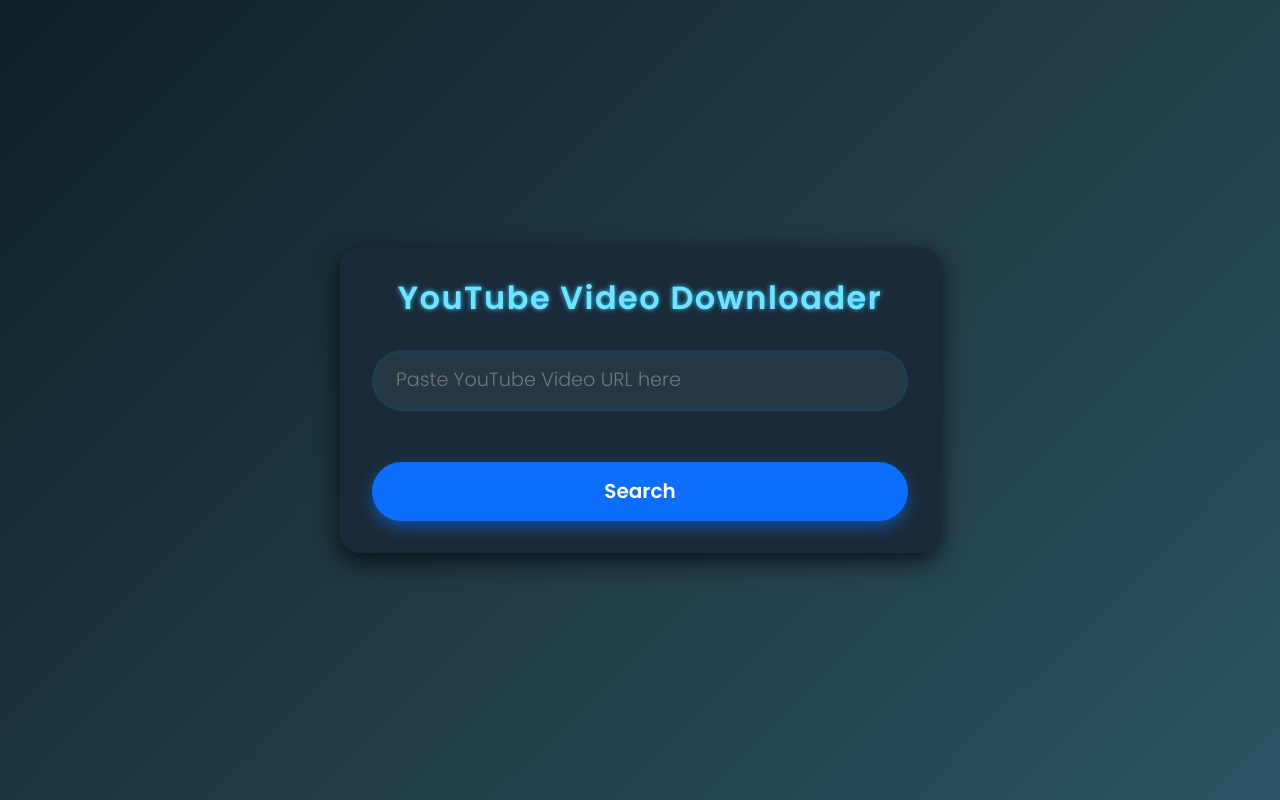
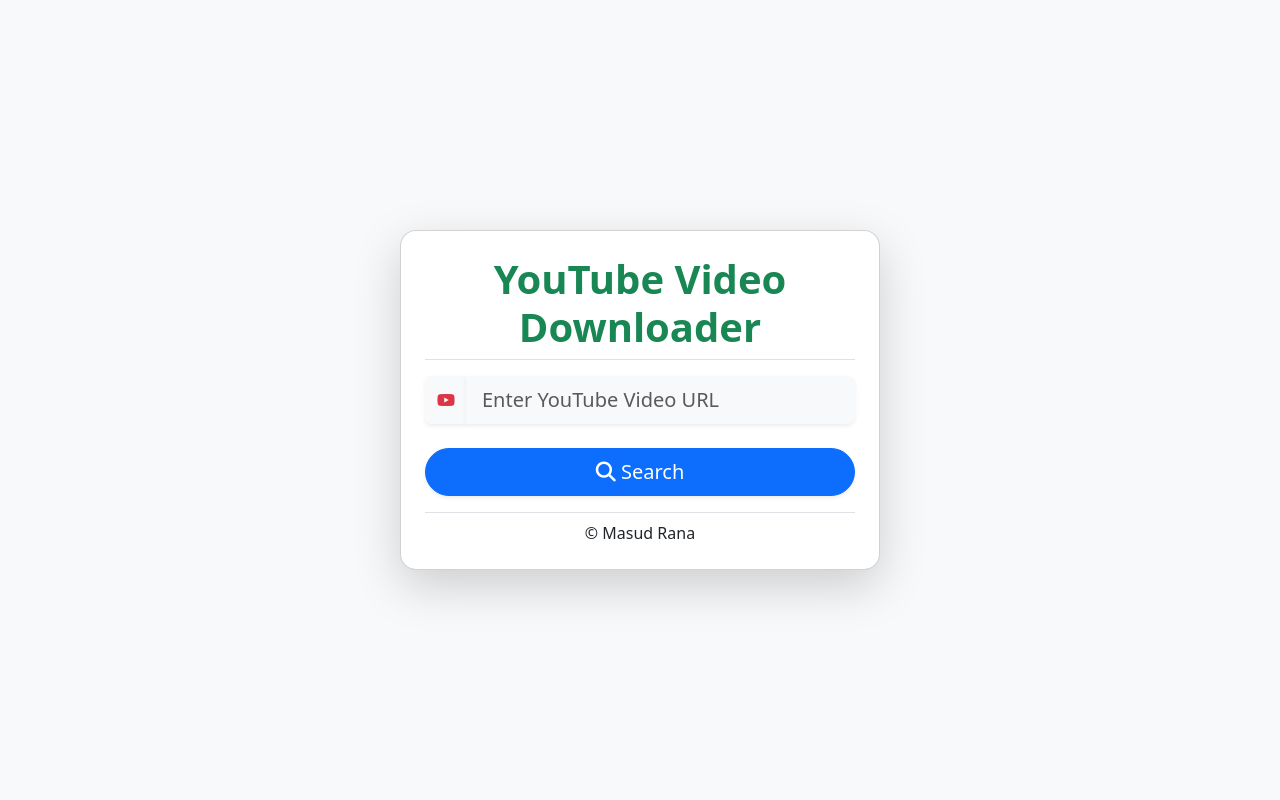
Before and after one commit to mr-masudrana/youtube-downloader, a Flask app: page / in a window 1280 px wide. Run offline with Flask 3, Linux system fonts and the light colour scheme; some libraries are stand-ins or nearby versions.

Commit message:
Update index.html

```diff
--- a/templates/index.html
+++ b/templates/index.html
@@ -4,32 +4,73 @@
   <meta charset="UTF-8" />
   <meta name="viewport" content="width=device-width, initial-scale=1" />
   <title>YouTube Downloader</title>
+
+  <!-- Bootstrap CSS -->
   <link href="https://cdn.jsdelivr.net/npm/bootstrap@5.3.0/dist/css/bootstrap.min.css" rel="stylesheet" />
-  <link rel="stylesheet" href="../static/style.css" />
+
+  <!-- Font Awesome -->
+  <link href="https://cdnjs.cloudflare.com/ajax/libs/font-awesome/6.5.0/css/all.min.css" rel="stylesheet">
 </head>
-<body>
-  <div class="container" role="main" aria-label="YouTube Video Downloader">
-    <h2>YouTube Video Downloader</h2>
-    <input type="url" id="videoUrl" placeholder="Paste YouTube Video URL here" aria-describedby="errorMsg" aria-required="true" />
-    <div id="errorMsg" role="alert" aria-live="polite"></div>
-    <button id="searchBtn" type="button" aria-label="Search Video">Search</button>
+<body class="bg-light d-flex flex-column min-vh-100">
 
-    <div id="loadingSpinner" style="display:none;">
-      <div class="spinner-border" role="status" aria-hidden="true"></div>
+  <!-- Main Container -->
+  <main class="container flex-grow-1 d-flex justify-content-center align-items-center py-5" role="main" aria-label="YouTube Video Downloader">
+    <div class="card shadow-lg p-4 rounded-4 w-100" style="max-width: 480px;">
+
+      <!-- header -->
+      <div class="text-center border-bottom">
+        <h1 class="text-success fw-bold">YouTube Video Downloader</h1>
+      </div>
+
+      <!-- URL Input -->
+      <div class="my-3">
+        <div class="input-group">
+          <span class="input-group-text bg-light border-0 shadow-sm"><i class="fab fa-youtube text-danger"></i></span>
+          <input type="search" id="videoUrl" class="form-control form-control-lg bg-light border-0 shadow-sm" placeholder="Enter YouTube Video URL" aria-label="YouTube Video URL" />
+        </div>
+        <div id="errorMsg" class="form-text text-danger fw-semibold text-center mt-2"></div>
+      </div>
+
+      <!-- Search Button -->
+      <div class="d-grid mb-3">
+        <button id="searchBtn" type="button" class="btn btn-primary btn-lg rounded-pill shadow-sm">
+          <i class="fas fa-search"></i> Search
+        </button>
+      </div>
+
+      <!-- Loading Spinner -->
+      <div id="loadingSpinner" class="text-center" style="display:none;">
+        <div class="spinner-border text-primary" role="status"></div>
+      </div>
+
+      <!-- Result Section -->
+      <div id="result" class="my-4 p-4 bg-light text-dark rounded-4 border border-info" style="display:none;">
+        <h3 id="videoTitle" class="text-dark fw-bold mb-3"></h3>
+        <img id="thumbnail" class="img-fluid rounded-3 shadow mb-3" alt="Video Thumbnail" />
+
+        <!-- Copy Link -->
+        <div class="mb-3 text-center">
+          <button id="copyLinkBtn" class="btn btn-info btn-sm rounded-pill fw-semibold">
+            <i class="fas fa-copy"></i> Copy Video Link
+          </button>
+          <div id="copyMsg" role="alert" aria-live="polite" class="text-success fw-bold mt-2" style="display:none;">Copied!</div>
+        </div>
+
+        <!-- Download Formats -->
+        <div id="formats" aria-label="Download options" class="d-flex flex-wrap gap-2 justify-content-center"></div>
+      </div>
+
+      <!-- Footer -->
+      <div class="text-center border-top pt-2">
+        <a href="https://t.me/mr_masudrana" class="text-decoration-none text-dark">&copy; Masud Rana</a>
+      </div>
     </div>
+  </main>
 
-    <div id="result" tabindex="-1">
-      <h3 id="videoTitle"></h3>
-      <img id="thumbnail" class="thumbnail" alt="Video Thumbnail" />
-      <div class="mb-3">
-        <button id="copyLinkBtn" aria-label="Copy video URL to clipboard">Copy Video Link</button>
-        <div id="copyMsg" role="alert" aria-live="polite">Copied!</div>
-      </div>
-      <div id="formats" aria-label="Download options"></div>
-    </div>
-  </div>
+  <!-- Bootstrap JS -->
+  <script src="https://cdn.jsdelivr.net/npm/bootstrap@5.3.0/dist/js/bootstrap.bundle.min.js"></script>
 
+  <!-- Custom JS -->
   <script src="../static/script.js"></script>
-
 </body>
 </html>
```
